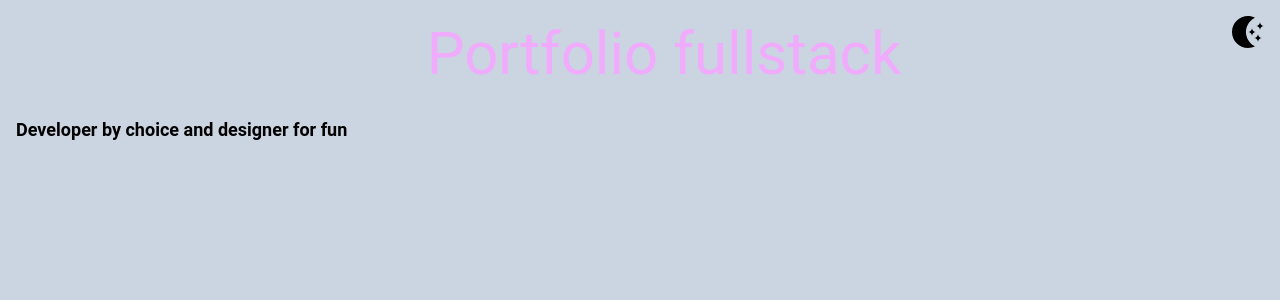
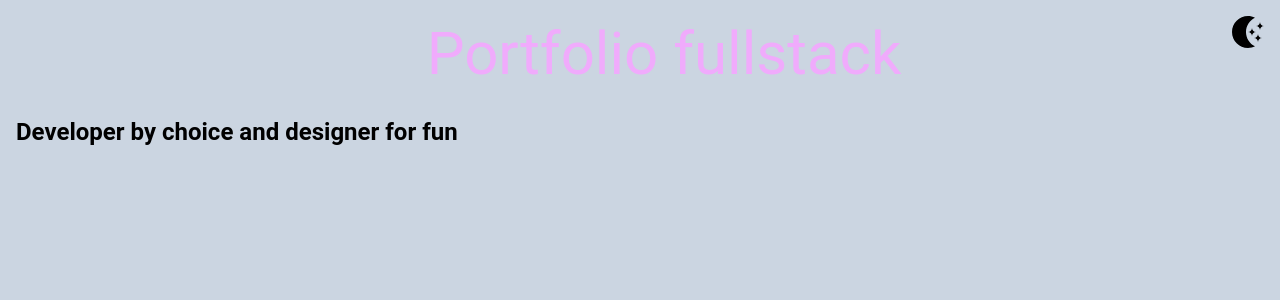
Before and after one commit to Oniros-six/Porfolio, a React (Vite) app: page / in a window 1280 px wide. Shown: the top 300 px of the page. Built offline with nearby package versions, Linux system fonts and the light colour scheme.

Commit message:
Cambios visuales menores en el header

```diff
--- a/src/components/Titulo.jsx
+++ b/src/components/Titulo.jsx
@@ -24,6 +24,7 @@ const Titulo = () => {
     const rect = titulo.current.getBoundingClientRect();
     const screenWidth = window.innerWidth;
     const xPos = (screenWidth - rect.width) / 2;
+
     anime.timeline().add({
       targets: ".titulo",
       translateX: xPos,
--- a/styles/styles.css
+++ b/styles/styles.css
@@ -374,9 +374,8 @@ video {
 [hidden] {
   display: none;
 }
-
   html {
-    font-family: cursive, roboto , system-ui, sans-serif;
+    font-family: cursive, roboto, system-ui, sans-serif;
   }
   body {
   margin: 0.25rem;
@@ -531,26 +530,13 @@ video {
   --tw-backdrop-saturate:  ;
   --tw-backdrop-sepia:  ;
 }
-.descripcion {
-  font-size: 1.125rem;
-  line-height: 1.75rem;
-  font-weight: 600;
-}
 .index-main {
   margin: 0px;
 }
+/* HEADER */
 .header-main {
   margin-bottom: 1rem;
   display: inline-block;
-}
-.icon-theme {
-  position: absolute;
-  top: 0px;
-  right: 0px;
-  margin: 1rem;
-  height: 2rem;
-  width: 2rem;
-  border-radius: 0.75rem;
 }
 .titulo {
   margin: 0.5rem;
@@ -558,26 +544,55 @@ video {
   font-size: 2.25rem;
   line-height: 2.5rem;
 }
-.letter .titulo {
-  display: inline-block;
+.icon-theme {
+  position: absolute;
+  top: 0px;
+  right: 0px;
+  margin: 1rem;
+  height: 1.5rem;
+  width: 1.5rem;
+  border-radius: 0.75rem;
 }
+.descripcion {
+  font-size: 1.25rem;
+  line-height: 1.75rem;
+  font-weight: 600;
+}
+/* HEADER END */
 @media (min-width: 640px) {
-
-
+    .icon-theme {
+    position: absolute;
+    top: 0px;
+    right: 0px;
+    margin: 1rem;
+    height: 1.75rem;
+    width: 1.75rem;
+    border-radius: 0.75rem;
+  }
   }
 @media (min-width: 768px) {
-
-
+    .icon-theme {
+    position: absolute;
+    top: 0px;
+    right: 0px;
+    margin: 1rem;
+    height: 2rem;
+    width: 2rem;
+    border-radius: 0.75rem;
   }
-@media (min-width: 1024px) {
 
     .titulo {
     font-size: 3.75rem;
     line-height: 1;
   }
 
+    .descripcion {
+    font-size: 1.5rem;
+    line-height: 2rem;
+    font-weight: 600;
+  }
+  }
+@media (min-width: 1024px) {
   }
 @media (min-width: 1280px) {
-
-
   }
--- a/styles/tailwind.css
+++ b/styles/tailwind.css
@@ -3,12 +3,11 @@
 @tailwind utilities;
 
 @layer base {
-
   html {
-    font-family: cursive, roboto , system-ui, sans-serif;
+    font-family: cursive, roboto, system-ui, sans-serif;
   }
   body {
-    @apply  bg-slate-300 dark:bg-slate-900 dark:text-slate-300 m-1 sm:m-1 md:m-2 lg:m-4
+    @apply bg-slate-300 dark:bg-slate-900 dark:text-slate-300 m-1 sm:m-1 md:m-2 lg:m-4;
   }
 
   h1 {
@@ -34,57 +33,54 @@
   h6 {
     @apply text-xs;
   }
-
 }
 
 @layer components {
+  .index-main {
+    @apply m-0;
+  }
 
-.descripcion{
-   @apply text-lg font-semibold
-}
-.index-main {
-  @apply m-0
-}
+  /* HEADER */
+  .header-main {
+    @apply inline-block mb-4;
+  }
 
-.header-main{
-  @apply inline-block mb-4
-}
+  .titulo {
+    @apply text-4xl m-2 overflow-hidden;
+  }
 
-.icon-theme{
-    @apply w-8 h-8 rounded-xl top-0 right-0 absolute m-4
-}
+  .icon-theme {
+    @apply w-6 h-6 rounded-xl top-0 right-0 absolute m-4;
+  }
 
-.titulo {
-    @apply text-4xl m-2 overflow-hidden
-}
-
-.letter .titulo {
-  @apply  inline-block
-}
+  .descripcion {
+    @apply text-xl font-semibold;
+  }
+  /* HEADER END */
 
   @screen sm {
-
-
+    .icon-theme {
+      @apply w-7 h-7 rounded-xl top-0 right-0 absolute m-4;
+    }
   }
 
+  @screen md {
+    .icon-theme {
+      @apply w-8 h-8 rounded-xl top-0 right-0 absolute m-4;
+    }
 
-  @screen md {
+    .titulo {
+      @apply text-6xl;
+    }
 
-
+    .descripcion {
+      @apply text-2xl font-semibold;
+    }
   }
 
-
   @screen lg {
-
-    .titulo {
-      @apply text-6xl
   }
 
-  }
-
-
   @screen xl {
-
-
   }
 }
```
